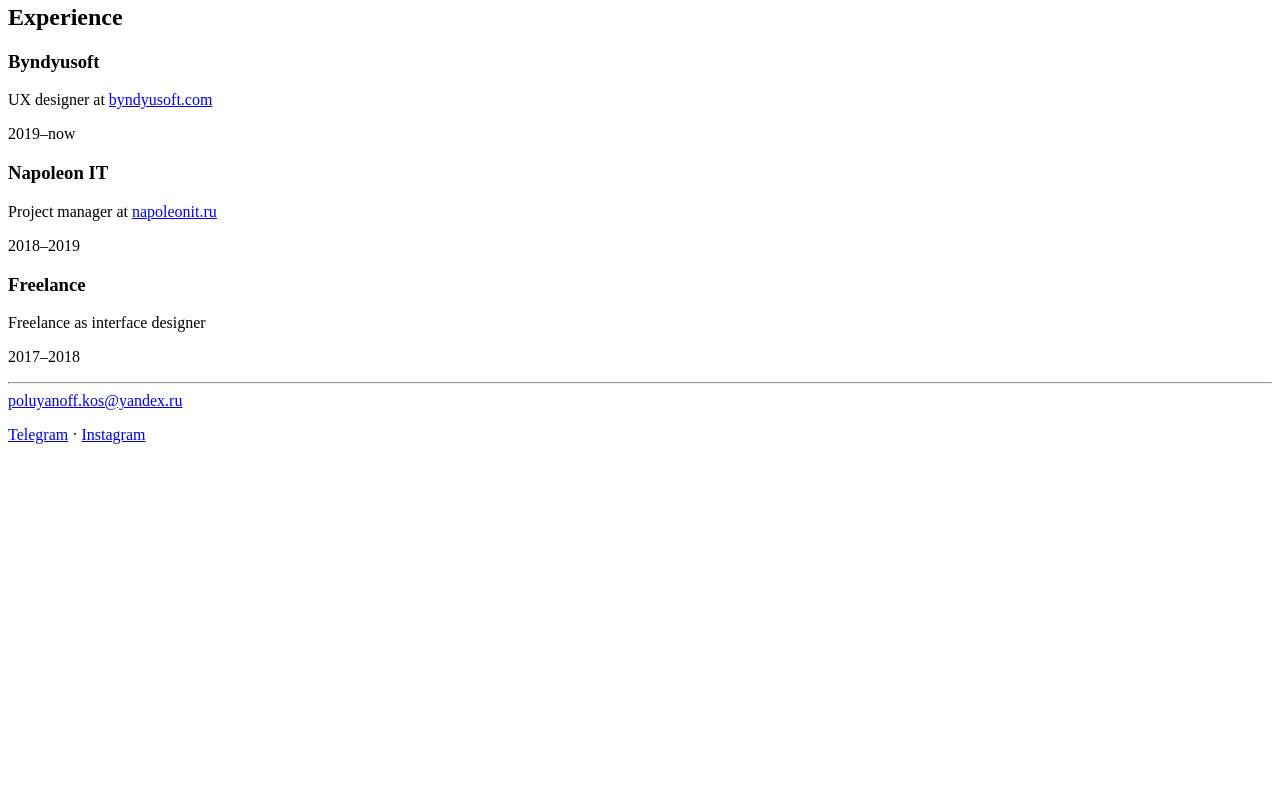
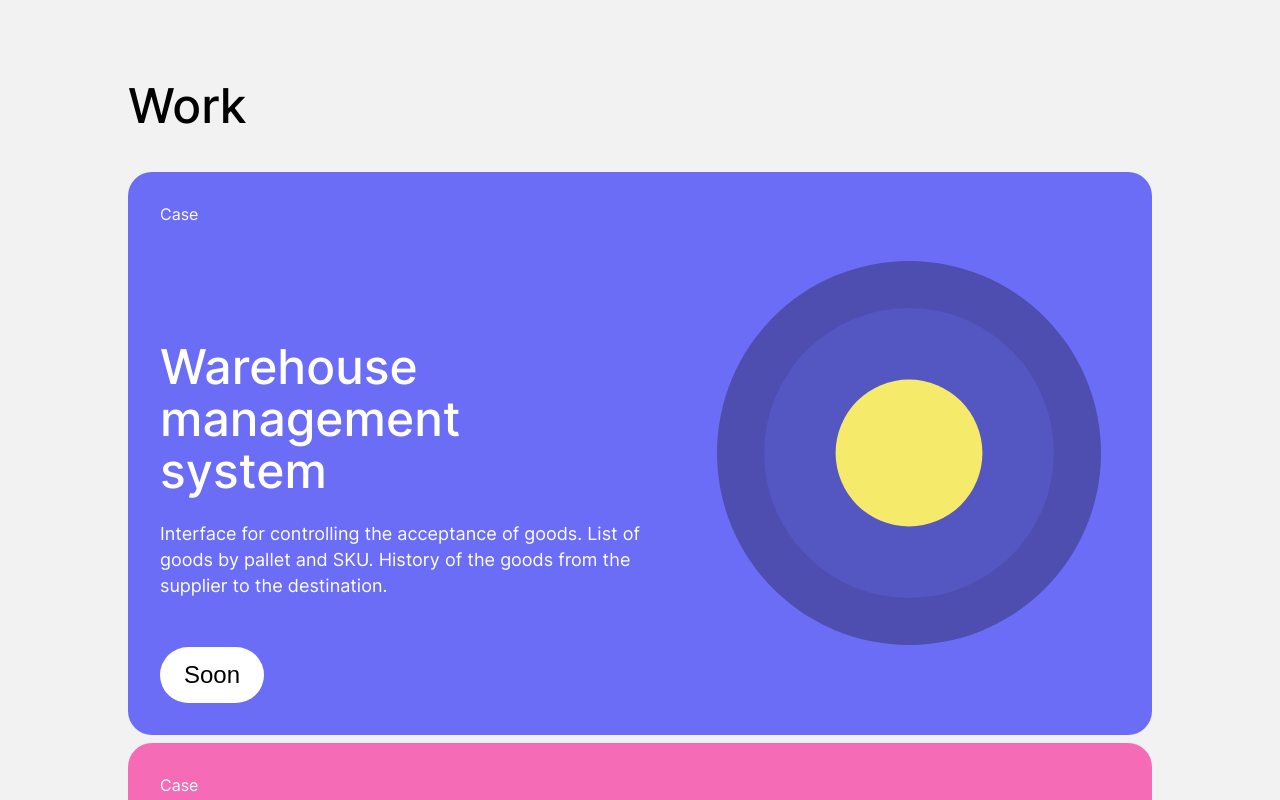
Before and after one commit to poluyanoff/poluyanoff.ru, a plain HTML site: page index.html in a window 1280 px wide. Shown: the part 400-1200 px from the top of the page. Before the commit the page ends 860 px from the top, so only its background shows below. Drawn offline with Linux system fonts and the light colour scheme.

Commit message:
Начал работу по новому референсу

```diff
--- a/index.html
+++ b/index.html
@@ -4,37 +4,62 @@
     <meta charset="UTF-8">
     <meta http-equiv="X-UA-Compatible" content="IE=edge">
     <meta name="viewport" content="width=device-width, initial-scale=1.0">
-    <title>Konstantin Poluyanov – Digital product designer</title>
+    <title>Константин Полуянов</title>
+    <link rel="stylesheet" href="styles.css">
 </head>
 <body>
-    <h1>Konstantin Poluyanov, designer</h1>
-    <div>
-        <img src="kostyan.png" alt="" height="300" width="300">
-    </div>
-    <h2>Experience</h2>
-    <section>
-        <h3>Byndyusoft</h3>
-        UX designer at
-        <a target="_blank" href="https://byndyusoft.com/">byndyusoft.com</a>
-        <p>2019–now </p>
+    <section>Header</section>
+    <section>Opening</section>
+    <section class="work">
+        <h1>Work</h1>
+        <div class="wms case">
+            <div class="case_content">
+                <div class="case_type">
+                    Case
+                </div>
+                <div class="case_description">
+                    <h1>Warehouse management system</h1>
+                    <p>Interface for controlling the acceptance of goods. List of goods by pallet and SKU. History of the goods from the supplier to the destination. </p>
+                    <button>Soon</button>
+                </div>
+            </div>
+            <div class="case_picture">
+                <img src="media/wms_circle.svg" alt="" width="100%">
+            </div>
+        </div>
+        <div class="orb case">
+            <div class="case_content">
+                <div class="case_type">
+                    Case
+                </div>
+                <div class="case_description">
+                    <h1>Ziffer</h1>
+                    <p>Interface for controlling the acceptance of goods. List of goods by pallet and SKU. History of the goods from the supplier to the destination. </p>
+                    <button>Soon</button>
+                </div>
+            </div>
+            <div class="case_picture">
+                <img src="media/wms_circle.svg" alt="" width="100%">
+            </div>
+        </div>
     </section>
-    <section>
-        <h3>Napoleon IT</h3>
-        Project manager at
-        <a target="_blank" href="https://napoleonit.ru/">napoleonit.ru</a>
-        <p>2018–2019 </p>
+    <section class="Experience">
+        <div class="experience_description">
+            <h1>Experience</h1>
+            <p>Превращаю пользовательские сценарии, проблемные ситуации и противоречия в работоспособный интерфейс, исходя из целей бизнеса и продуктовых задач.</p>
+        </div>
+        <div class="employee">
+            <div class="employee_info">
+                <div class="employee_name">Byndyusoft</div>
+                <div class="years_working">Since 2019</div>
+                <div class="responsibilities">Анализирую проблемы бизнеса и пользователей с помощью User Story Mapping, Customer Journey Mapping и Impact Mapping. Решаю найденные проблемы, создавая удобные и работоспособные интерфейсы. Проектирую под десктопы, смартфоны и планшеты. Работаю в тесной связке с разработкой.</div>
+            </div>
+            <div class="employee_photo">
+                <img src="media/byndyosoft_era.JPEG" alt="" width="100%">
+            </div>
+        </div>
     </section>
-    <section>
-        <h3>Freelance</h3>
-        Freelance as interface designer
-        <p>2017–2018 </p>
-    </section>
-    <hr/>
-    <a href="mailto:poluyanoff.kos@yandex.ru">poluyanoff.kos@yandex.ru</a>
-    <p>
-        <a target="_blank" href="https://t.me/poluyanovjr">Telegram</a>
-         ·
-        <a target="_blank" href="https://instagram.com/poluyanojr">Instagram</a>
-    </p>
+    <section>Public</section>
+    <section>Footer</section>
 </body>
 </html>
--- /dev/null
+++ b/styles.css
@@ -0,0 +1,141 @@
+@font-face {
+    font-family: Inter;
+    src: url(fonts/Inter-V.ttf);
+}
+
+body {
+    font-family: Inter;
+    background-color: #F2F2F2;
+    margin: 80px 10%;
+}
+
+h1 {
+    font-family: Inter;
+    font-size: 48px;
+    font-weight: 500;
+    line-height: 52px;
+    letter-spacing: 0em;
+    text-align: left;
+}
+
+.case p {
+    font-size: 18px;
+    font-weight: 400;
+    line-height: 26px;
+    color: white;
+
+}
+
+section {
+    margin-bottom: 180px;
+}
+
+.case {
+    display: flex;
+    justify-content: space-between;
+    background-color: black;
+    border-radius: 24px;
+    padding: 32px;
+    font-family: Inter;
+    color: white;
+    margin-bottom: 8px;
+}
+
+.wms {
+    background-color: #6B6DF6;
+}
+
+.orb {
+    background-color:#F66BB6;
+    ;
+}
+
+.case_content {
+    width: 50%;
+    display: flex;
+    flex-direction: column;
+    justify-content: space-between;
+}
+
+.case_picture {
+    display: flex;
+    align-items: center;
+    justify-content: center;
+    width: 40%;
+    margin: 2%;
+}
+
+.case_picture img {
+    margin: 10%;
+}
+
+button {
+    background-color: white;
+    border-radius: 32px;
+    font-size: 24px;
+    padding: 14px 24px;
+    border: none;
+}
+
+.case_description h1 {
+    margin-bottom: 24px;
+}
+
+.case_description p {
+    margin-bottom: 48px;
+}
+
+/* .employee div{
+    border: solid 1px black;
+} */
+
+.employee {
+    display: flex;
+}
+
+.employee_info {
+    display: flex;
+    justify-content: space-between;
+    background-color: #E9E9E9;
+    border-radius: 24px;
+    padding: 32px;
+    color: black;
+    margin-bottom: 8px;
+    margin-right: 8px;
+    width: 65%;
+}
+
+.employee_name {
+    width: 15%;
+}
+
+.years_working {
+    width: 15%;
+}
+
+.responsibilities {
+    width: 60%;
+}
+
+.employee_photo {
+    width: 35%;
+}
+
+p {
+    font-weight: 400;
+    font-size: 24px;
+    color: #666666;
+}
+
+.experience_description {
+    display: flex;
+    margin-bottom: 40px;
+}
+
+.experience_description h1 {
+    margin-right: 5%;
+}
+
+.experience_description p {
+    margin-left: 5%;
+}
```
Also changed, not shown: fonts/Inter-V.ttf (added), media/kostyan.png (renamed from kostyan.png), media/wms_circle.svg (added), 3 other files.
